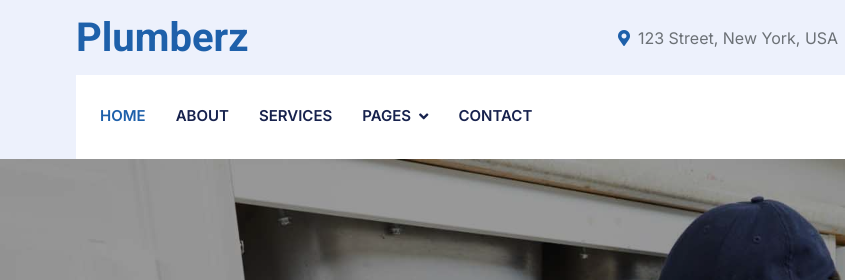
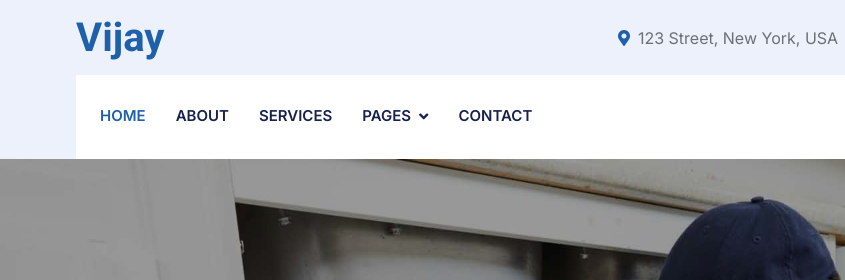
Before and after one commit to vpvijayanand/webpage1, a plain HTML site: page index.html in a window 1280 px wide. Shown: the top 280 px of the page, 0-845 px from the left. Drawn offline with nearby package versions, Linux system fonts and the light colour scheme.

Commit message:
website name changed

```diff
--- a/index.html
+++ b/index.html
@@ -47,7 +47,7 @@
         <div class="row align-items-center top-bar">
             <div class="col-lg-3 col-md-12 text-center text-lg-start">
                 <a href="" class="navbar-brand m-0 p-0">
-                    <h1 class="text-primary m-0">Plumberz</h1>
+                    <h1 class="text-primary m-0">Vijay</h1>
                 </a>
             </div>
             <div class="col-lg-9 col-md-12 text-end">
@@ -335,8 +335,7 @@
                         <div class="modal-body">
                             <!-- 16:9 aspect ratio -->
                             <div class="ratio ratio-16x9">
-                                <iframe class="embed-responsive-item" src="" id="video" allowfullscreen allowscriptaccess="always"
-                                    allow="autoplay"></iframe>
+                                <iframe class="embed-responsive-item" src="" id="video" allowfullscreen allowscriptaccess="always" allow="autoplay"></iframe>
                             </div>
                         </div>
                     </div>
@@ -369,9 +368,7 @@
                                 </div>
                                 <div class="col-12 col-sm-6">
                                     <div class="date" id="date1" data-target-input="nearest">
-                                        <input type="text"
-                                            class="form-control border-0 datetimepicker-input"
-                                            placeholder="Service Date" data-target="#date1" data-toggle="datetimepicker" style="height: 55px;">
+                                        <input type="text" class="form-control border-0 datetimepicker-input" placeholder="Service Date" data-target="#date1" data-toggle="datetimepicker" style="height: 55px;">
                                     </div>
                                 </div>
                                 <div class="col-12">
```
